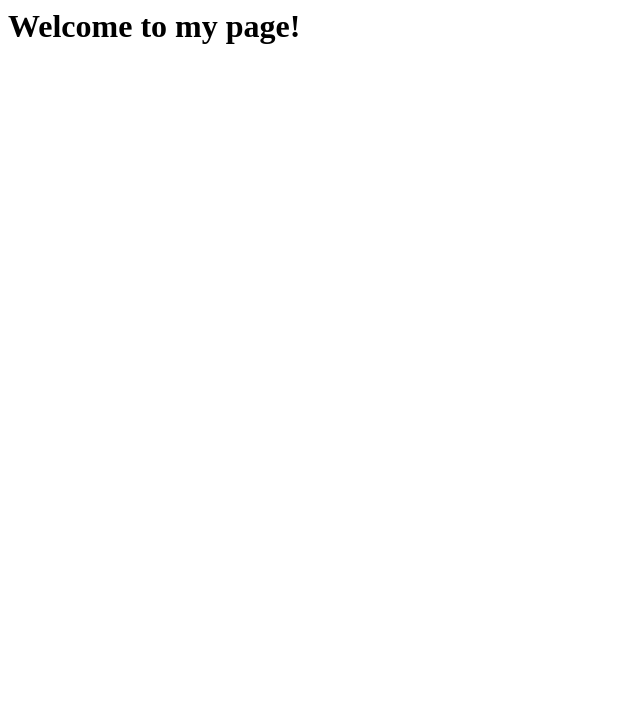
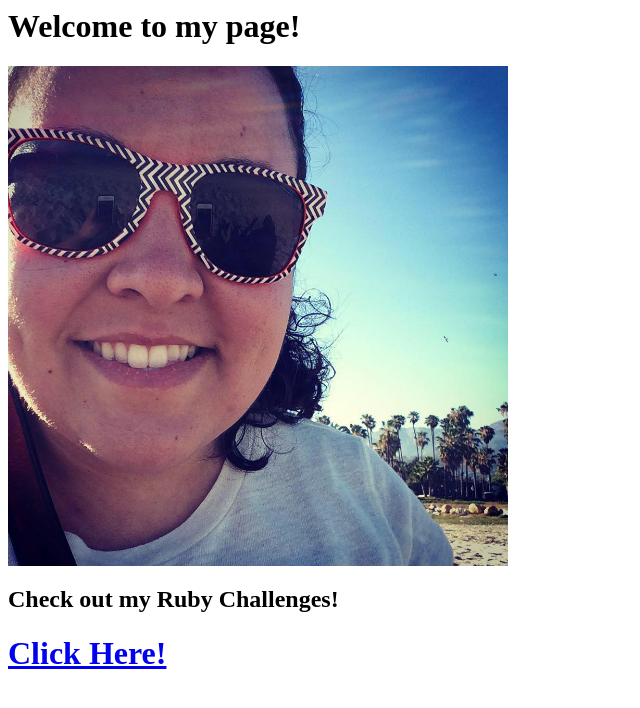
Before and after one commit to elbryant/ericalbryant.github.io, a plain HTML site: page index.html in a window 1280 px wide. Shown: the whole page, without its empty margins (0-640 px from the left). Drawn offline with Linux system fonts and the light colour scheme.

Commit message:
updated index.html file and added a photo of myself

```diff
--- a/index.html
+++ b/index.html
@@ -1 +1,7 @@
 <h1>Welcome to my page!</h1>
+
+<img src = "me.jpg" alt="picture of me" height="500" width = "500">
+
+<h2>Check out my Ruby Challenges!<h1>
+<a href = "https://github.com/ericalbryant/ruby-challenges"> Click Here!</a>
+<br />
```
Also changed, not shown: me.jpg (added).
